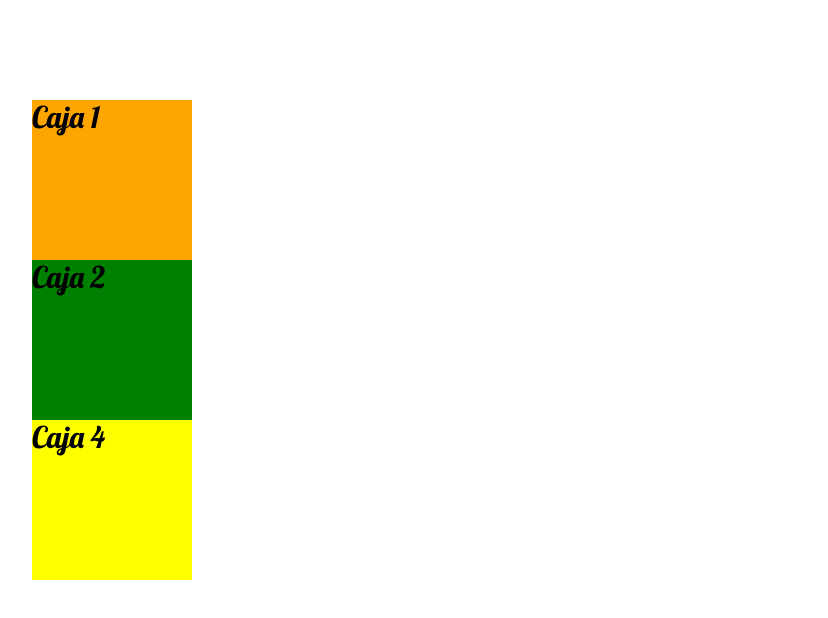
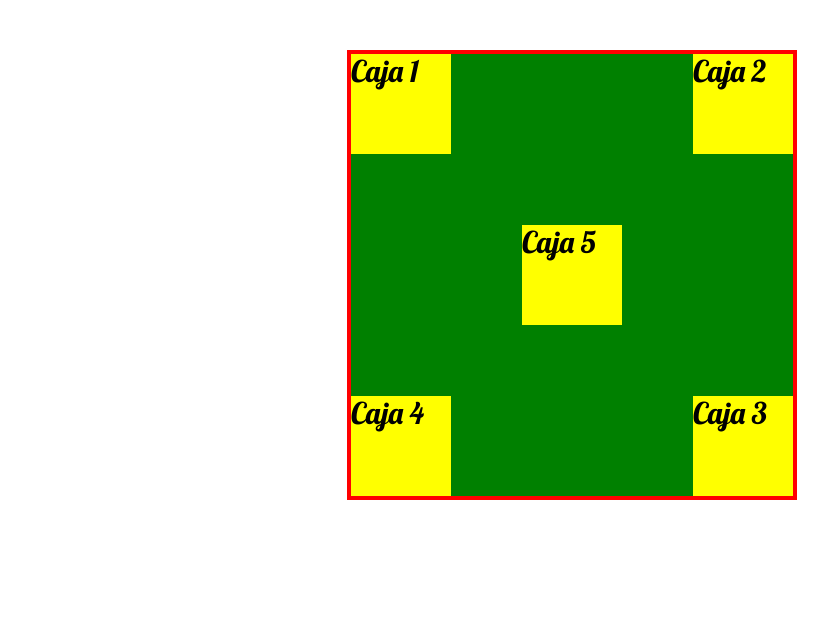
Before and after one commit to Mathelson/8, a plain HTML site: page position5-absolute/positionabsolute.html in a window 1280 px wide. Shown: the whole page, without its empty margins (68-896 px from the left). Drawn offline with Linux system fonts and the light colour scheme.

Commit message:
agrego caja 5 y coloco las cajas en cada esquina del contenedor

```diff
--- a/position5-absolute/positionabsolute.html
+++ b/position5-absolute/positionabsolute.html
@@ -15,6 +15,7 @@
 <div class="caja2">Caja 2</div>
 <div class="caja3">Caja 3</div>
 <div class="caja4">Caja 4</div>
+<div class="caja5">Caja 5</div>
 
 </div>
 
--- a/position5-absolute/style.css
+++ b/position5-absolute/style.css
@@ -10,29 +10,48 @@ font-family: 'Roboto', sans-serif;
 
 **/
 div {
-	width: 160px;
-	height: 160px;
 	display: block;
-    background: yellow;
+    background: green;
+    position: absolute;
+}
+/**tamanio de cajas*/
+div div{
+	height: 100px;
+	width: 100px;
+	background-color: yellow;
 }
 
-/**MINUTO 2:29*/
 .contenedor {
-	margin: 100px
+	/**position: static;*/
+	position: relative;
+	margin: 100px;
+	border: 4px solid red;
+	margin: 50px auto;
+	height: 450px;
+	width: 450px;
+
 }
 .caja1 {
-	background: orange;
+
 }
 
 .caja2 {
-	background: green;
-	position: absolute;
+	right: 0;
 }
 
 .caja3 {
-	background: lightblue;
+	right: 0;
+	bottom: 0;
 }
 
 .caja4 {
+	bottom: 0;
+}
 
+.caja5 {
+	bottom: 0;
+	left: 0;
+	top: 0;
+	right: 0;
+	margin: auto;
 }
```
